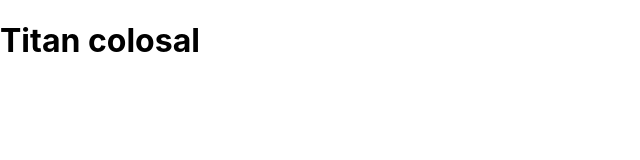
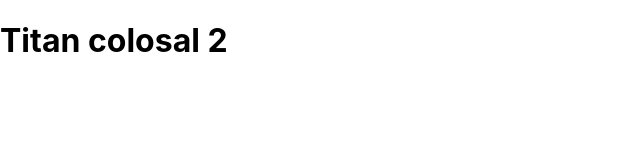
Before and after one commit to facux18/Shingeki, a Next.js app: page /Characters/Character in a window 1280 px wide. Shown: the top 160 px of the page, without its empty margins (0-640 px from the left). Built offline with nearby package versions, Linux system fonts and the light colour scheme.

Commit message:
Agregando proyecto

```diff
--- a/pages/Characters/Character.jsx
+++ b/pages/Characters/Character.jsx
@@ -1,7 +1,7 @@
 export default function Character() {
     return (
         <div>
-            <h1>Titan colosal</h1>
+            <h1>Titan colosal 2</h1>
         </div>
     )
 }
```
